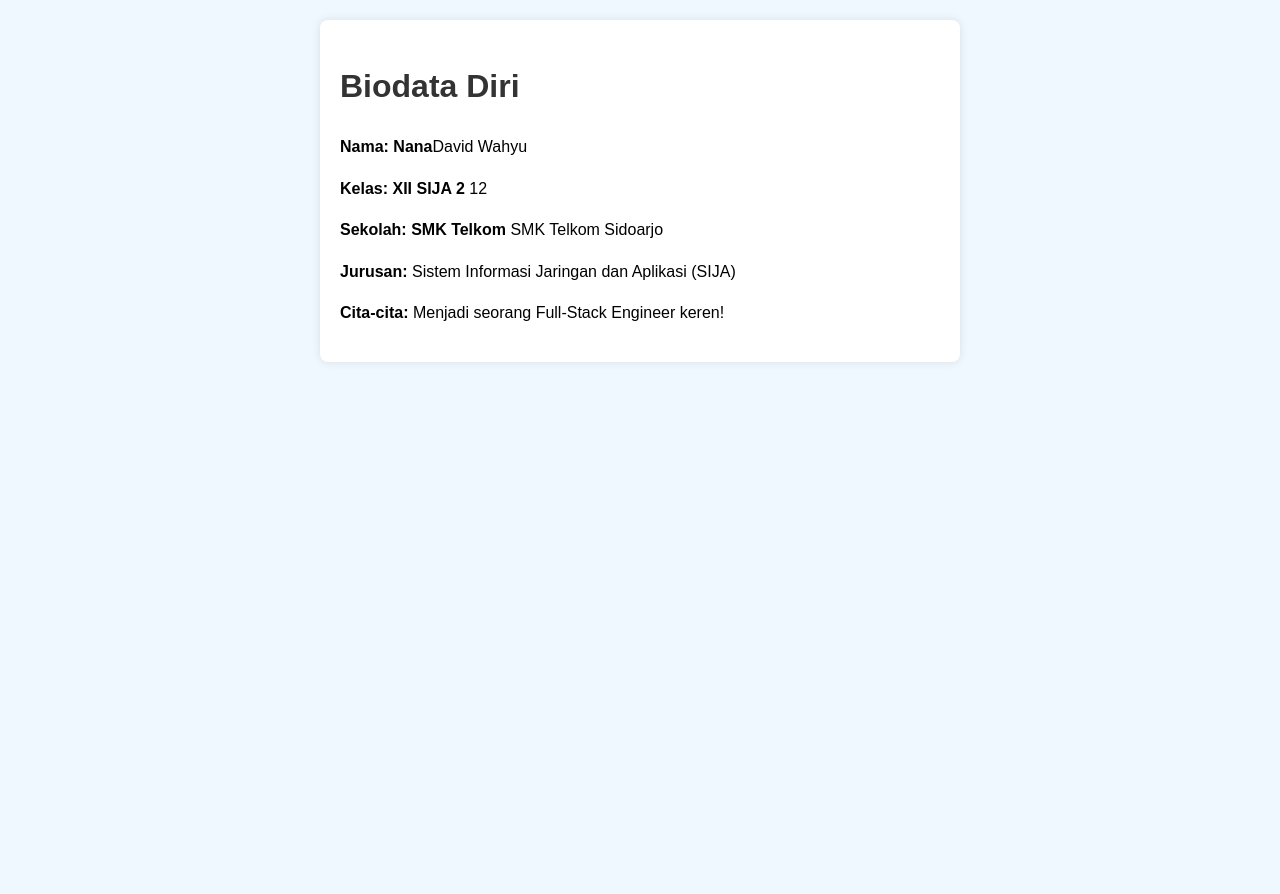
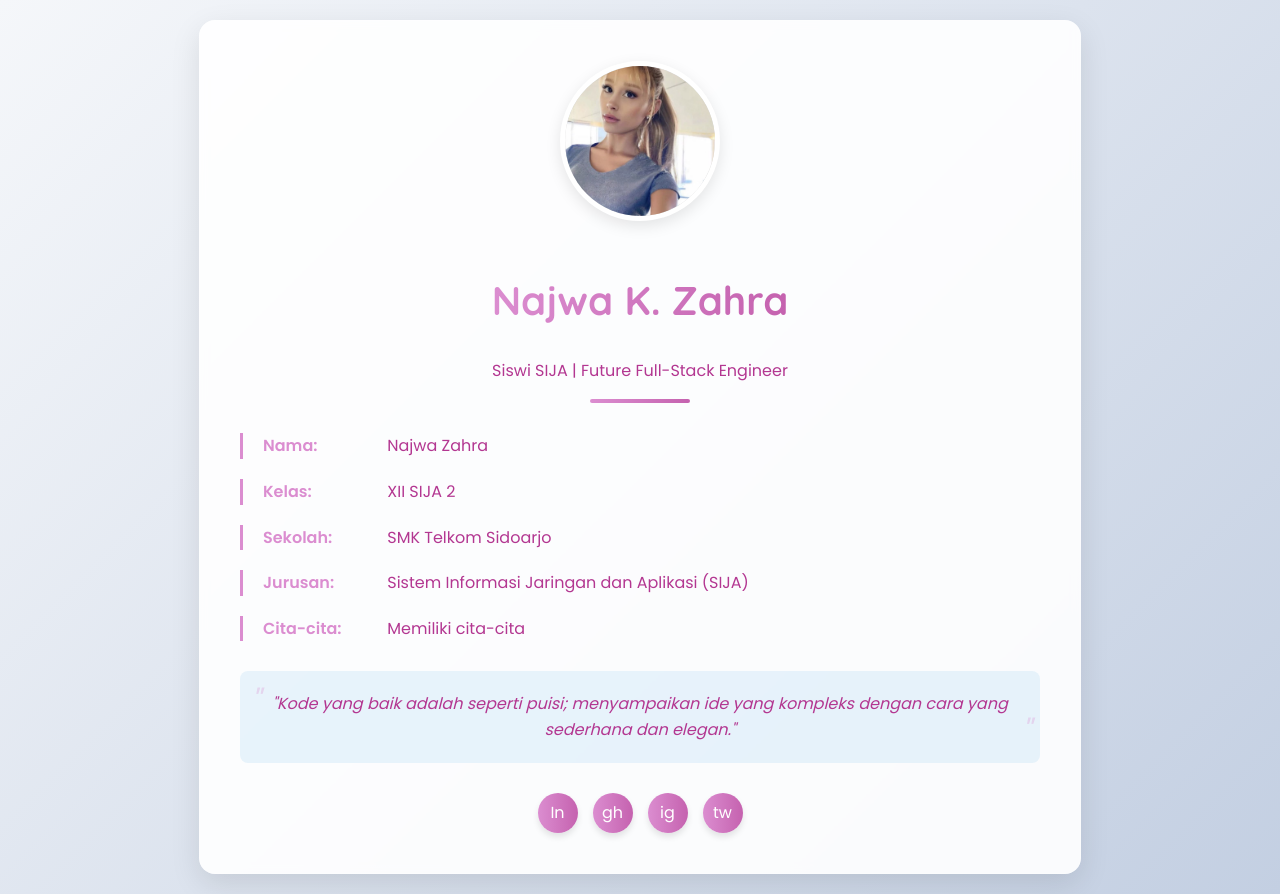
Before and after one commit to NajwaZahra24/tgs-aj2, a plain HTML site: page index.html in a window 1280 px wide. Before the commit the page ends 800 px from the top, so only its background shows below. Drawn offline with Linux system fonts and the light colour scheme.

Commit message:
nana imut

```diff
--- a/index.html
+++ b/index.html
@@ -3,35 +3,210 @@
 <head>
     <meta charset="UTF-8">
     <meta name="viewport" content="width=device-width, initial-scale=1.0">
-    <title>Biodata Diri</title>
+    <title>Biodata David Wahyu</title>
+    <link rel="preconnect" href="https://fonts.googleapis.com">
+    <link rel="preconnect" href="https://fonts.gstatic.com" crossorigin>
+    <link href="https://fonts.googleapis.com/css2?family=Poppins:wght@300;400;600&family=Quicksand:wght@500;700&display=swap" rel="stylesheet">
     <style>
+        :root {
+            --primary: #DB8DD0;
+            --secondary: #C562AF;
+            --dark: #B33791;
+            --light: #FEC5F6;
+            --accent: #DB8DD0;
+        }
+
         body {
-            font-family: Arial, sans-serif;
-            background-color: #f0f8ff;
+            font-family: 'Poppins', sans-serif;
+            background: linear-gradient(135deg, #f5f7fa 0%, #c3cfe2 100%);
             line-height: 1.6;
+            margin: 0;
+            padding: 0;
+            min-height: 100vh;
+            display: flex;
+            justify-content: center;
+            align-items: center;
+            color: var(--dark);
+        }
+
+        .container {
+            max-width: 800px;
             margin: 20px;
+            background: rgba(255, 255, 255, 0.9);
+            padding: 40px;
+            border-radius: 16px;
+            box-shadow: 0 10px 30px rgba(0, 0, 0, 0.1);
+            backdrop-filter: blur(5px);
+            border: 1px solid rgba(255, 255, 255, 0.2);
+            transition: transform 0.3s ease;
         }
-        .container {
-            max-width: 600px;
-            margin: auto;
-            background: #fff;
+
+        .container:hover {
+            transform: translateY(-5px);
+        }
+
+        .header {
+            text-align: center;
+            margin-bottom: 30px;
+            position: relative;
+        }
+
+        .header::after {
+            content: '';
+            display: block;
+            width: 100px;
+            height: 4px;
+            background: linear-gradient(to right, var(--primary), var(--secondary));
+            margin: 15px auto;
+            border-radius: 2px;
+        }
+
+        h1 {
+            color: var(--dark);
+            font-family: 'Quicksand', sans-serif;
+            font-weight: 700;
+            font-size: 2.5rem;
+            margin-bottom: 10px;
+            background: linear-gradient(to right, var(--primary), var(--secondary));
+            -webkit-background-clip: text;
+            -webkit-text-fill-color: transparent;
+            display: inline-block;
+        }
+
+        .profile-img {
+            width: 150px;
+            height: 150px;
+            border-radius: 50%;
+            object-fit: cover;
+            border: 5px solid white;
+            box-shadow: 0 5px 15px rgba(0, 0, 0, 0.1);
+            margin: 0 auto 20px;
+            display: block;
+            background-color: #ddd;
+        }
+
+        .info-item {
+            margin-bottom: 20px;
+            padding-left: 20px;
+            border-left: 3px solid var(--primary);
+            transition: all 0.3s ease;
+        }
+
+        .info-item:hover {
+            border-left: 3px solid var(--secondary);
+            transform: translateX(5px);
+        }
+
+        .info-item strong {
+            color: var(--primary);
+            font-weight: 600;
+            display: inline-block;
+            min-width: 120px;
+        }
+
+        .quote {
+            font-style: italic;
+            text-align: center;
+            margin: 30px 0;
             padding: 20px;
+            background: rgba(52, 152, 219, 0.1);
             border-radius: 8px;
-            box-shadow: 0 0 10px rgba(0,0,0,0.1);
+            position: relative;
         }
-        h1 {
-            color: #333;
+
+        .quote::before, .quote::after {
+            content: '"';
+            font-size: 2rem;
+            color: var(--primary);
+            opacity: 0.3;
+            position: absolute;
+        }
+
+        .quote::before {
+            top: 5px;
+            left: 10px;
+        }
+
+        .quote::after {
+            bottom: 5px;
+            right: 10px;
+        }
+
+        .social-links {
+            display: flex;
+            justify-content: center;
+            gap: 15px;
+            margin-top: 30px;
+        }
+
+        .social-link {
+            width: 40px;
+            height: 40px;
+            border-radius: 50%;
+            background: linear-gradient(to right, var(--primary), var(--secondary));
+            color: white;
+            display: flex;
+            align-items: center;
+            justify-content: center;
+            text-decoration: none;
+            transition: all 0.3s ease;
+            box-shadow: 0 4px 6px rgba(0, 0, 0, 0.1);
+        }
+
+        .social-link:hover {
+            transform: translateY(-3px);
+            box-shadow: 0 6px 12px rgba(0, 0, 0, 0.15);
+        }
+
+        @media (max-width: 600px) {
+            .container {
+                padding: 20px;
+            }
+
+            h1 {
+                font-size: 2rem;
+            }
         }
     </style>
 </head>
 <body>
     <div class="container">
-        <h1>Biodata Diri</h1>
-        <p><strong>Nama: Nana</strong>David Wahyu</p>
-        <p><strong>Kelas: XII SIJA 2</strong> 12</p>
-        <p><strong>Sekolah: SMK Telkom</strong> SMK Telkom Sidoarjo</p>
-        <p><strong>Jurusan:</strong> Sistem Informasi Jaringan dan Aplikasi (SIJA)</p>
-        <p><strong>Cita-cita:</strong> Menjadi seorang Full-Stack Engineer keren!</p>
+        <div class="header">
+            <img src="ariana.jpeg" alt="Foto Nana" class="profile-img">
+            <h1>Najwa K. Zahra</h1>
+            <p>Siswi SIJA | Future Full-Stack Engineer</p>
+        </div>
+
+        <div class="info-item">
+            <strong>Nama:</strong> Najwa Zahra
+        </div>
+
+        <div class="info-item">
+            <strong>Kelas:</strong> XII SIJA 2
+        </div>
+
+        <div class="info-item">
+            <strong>Sekolah:</strong> SMK Telkom Sidoarjo
+        </div>
+
+        <div class="info-item">
+            <strong>Jurusan:</strong> Sistem Informasi Jaringan dan Aplikasi (SIJA)
+        </div>
+
+        <div class="info-item">
+            <strong>Cita-cita:</strong> Memiliki cita-cita
+        </div>
+
+        <div class="quote">
+            "Kode yang baik adalah seperti puisi; menyampaikan ide yang kompleks dengan cara yang sederhana dan elegan."
+        </div>
+
+        <div class="social-links">
+            <a href="#" class="social-link">In</a>
+            <a href="#" class="social-link">gh</a>
+            <a href="#" class="social-link">ig</a>
+            <a href="#" class="social-link">tw</a>
+        </div>
     </div>
 </body>
 </html>
```
Also changed, not shown: ariana.jpeg (added).
